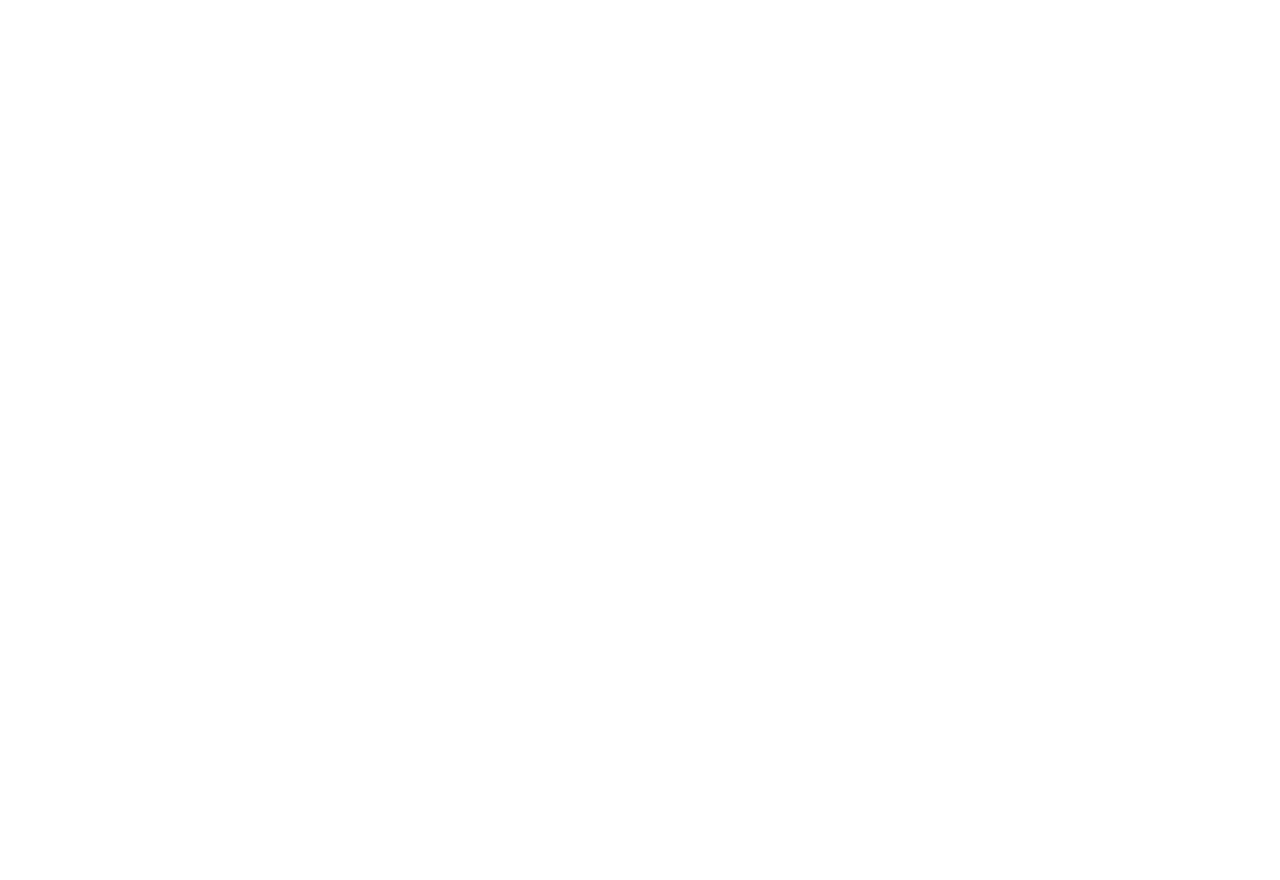
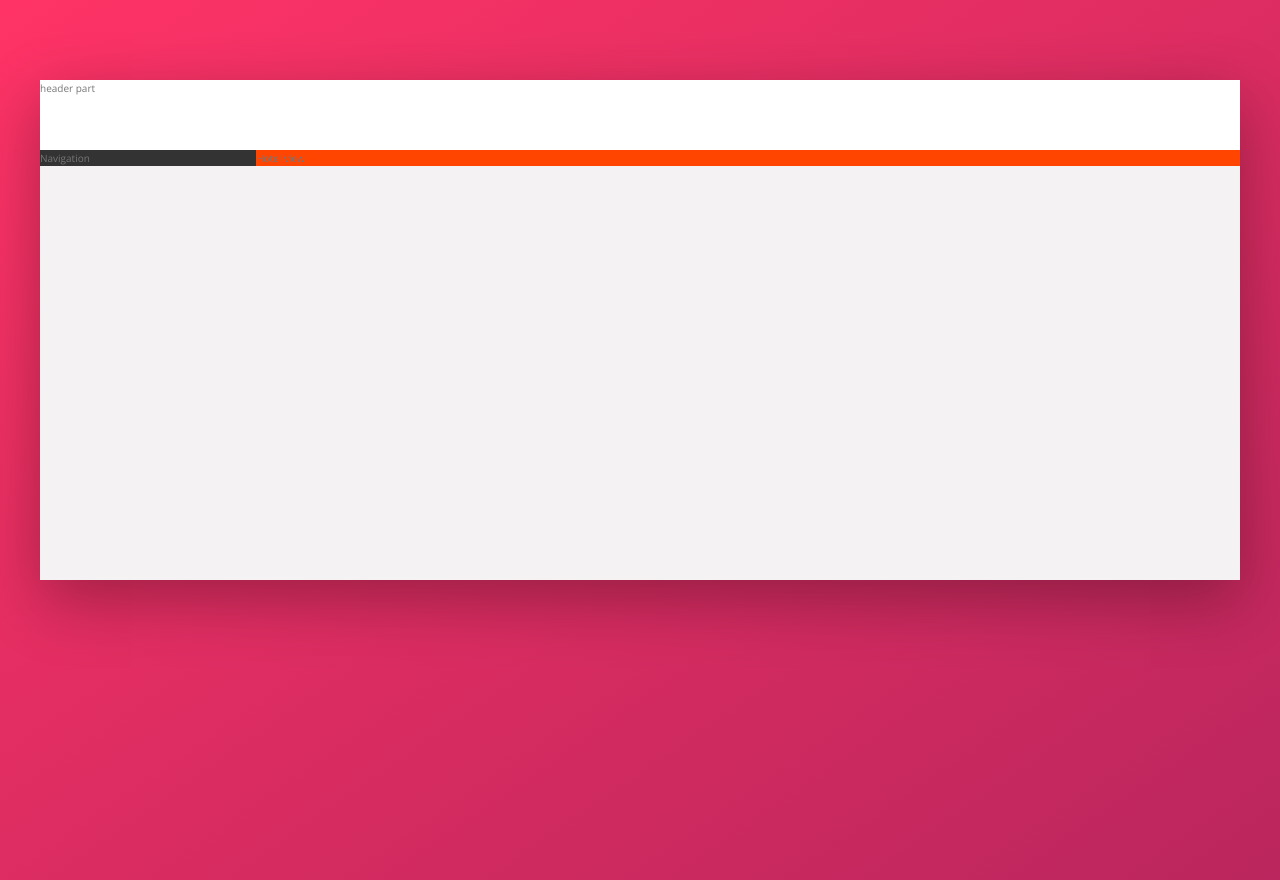
Before and after one commit to AlexandruCardas/website-trillo-sass, a website: page index.html in a window 1280 px wide. Before the commit the page ends 800 px from the top, so only its background shows below. Drawn offline with nearby package versions, Linux system fonts and the light colour scheme.

Commit message:
Second commit

```diff
--- a/index.html
+++ b/index.html
@@ -2,9 +2,25 @@
 <html lang="en">
 <head>
 	<meta charset="UTF-8">
-	<title>Title</title>
+	<title>Trillo</title>
+	<link rel="stylesheet" href="sass/main.css">
+	<link href="https://fonts.googleapis.com/css?family=Open+Sans:300,400,600" rel="stylesheet">
 </head>
 <body>
+<div class="container">
+	<header class="header">
+		header part
 
+	</header>
+	<div class="content">
+		<nav class="sidebar">
+			Navigation
+		</nav>
+
+		<main class="hotel-view">
+			Hotel view
+		</main>
+	</div>
+</div>
 </body>
 </html>
--- /dev/null
+++ b/sass/_base.scss
@@ -0,0 +1,47 @@
+$color-primary: #55c57a;
+$Primary-color: #eb2f64;
+
+//higher specificity than html
+:root {
+  --color-primary: #eb2f64;
+  --color-primary-light: #FF3366;
+  --color-primary-dark: #BA265D;
+
+  --color-grey-light-1: #faf9f9;
+  --color-grey-light-2: #f4f2f2;
+  --color-grey-light-3: #f0eeee;
+  --color-grey-light-4: #ccc;
+  --color-grey-dark-1: #333;
+  --color-grey-dark-2: #777;
+  --color-grey-dark-3: #999;
+
+
+  --shadow-dark: 0 2rem 6rem rgba(0, 0, 0, 0.3);
+}
+
+* {
+  margin: 0;
+  padding: 0;
+}
+
+
+*, *::before, *::after {
+  box-sizing: inherit;
+}
+
+html {
+  box-sizing: border-box;
+  font-size: 62.5%; // 1rem = 10px 10/16 = 62.5%
+}
+
+body {
+  font-family: 'Open Sans', sans-serif;
+  font-weight: 400;
+  line-height: 1.6;
+  color: var(--color-grey-dark-2);
+  background-image: linear-gradient(to right bottom, var(--color-primary-light), var(--color-primary-dark));
+  background-size: cover;
+  background-repeat: no-repeat;
+
+  min-height: 100vh;
+}
--- /dev/null
+++ b/sass/_layout.scss
@@ -0,0 +1,32 @@
+.container {
+  max-width: 120rem;
+  margin: 8rem auto;
+  background-color: var(--color-grey-light-2);
+  box-shadow: var(--shadow-dark);
+
+
+  min-height: 50rem;
+}
+
+.header {
+  height: 7rem;
+  background-color: white;
+  border-bottom: var(--color-grey-light-2);
+}
+
+.content {
+  display: flex;
+}
+
+.sidebar {
+  background-color: var(--color-grey-dark-1);
+
+  flex: 0 0 18%;
+}
+
+.hotel-view {
+  background-color: white;
+  background-color: orangered;
+
+  flex: 1;
+}
--- /dev/null
+++ b/sass/main.scss
@@ -0,0 +1,3 @@
+@import "base";
+@import "layout";
+@import "components";
```
Also changed, not shown: package.json (+11 -1 lines), main.css (deleted), sass/_components.scss (added), sass/_profile.scss (added), sass/main.css (added), 3 other files.
